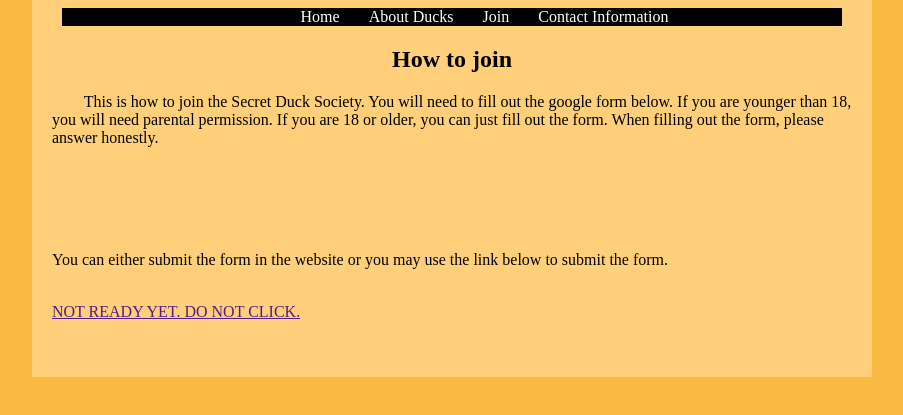
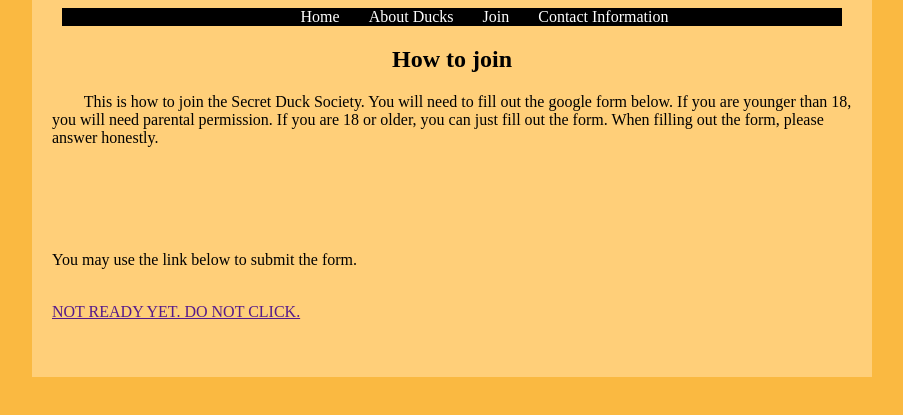
Before and after one commit to FluffyCorn123/Secret-Duck-Society, a plain HTML site: page joinsds.html in a window 1280 px wide. Shown: the part 89-504 px from the top of the page, without its empty margins (188-1091 px from the left). Drawn offline with Linux system fonts and the light colour scheme.

Commit message:
Update joinsds.html

```diff
--- a/joinsds.html
+++ b/joinsds.html
@@ -50,7 +50,7 @@
 
 <div class="contentsection">
 
-<p>You can either submit the form in the website or you may use the link below to submit the form.</p>
+<p>You may use the link below to submit the form.</p>
 <br>
 <a href="" class="link" target="_blank"> NOT READY YET. DO NOT CLICK. </a>
 <br>
```
